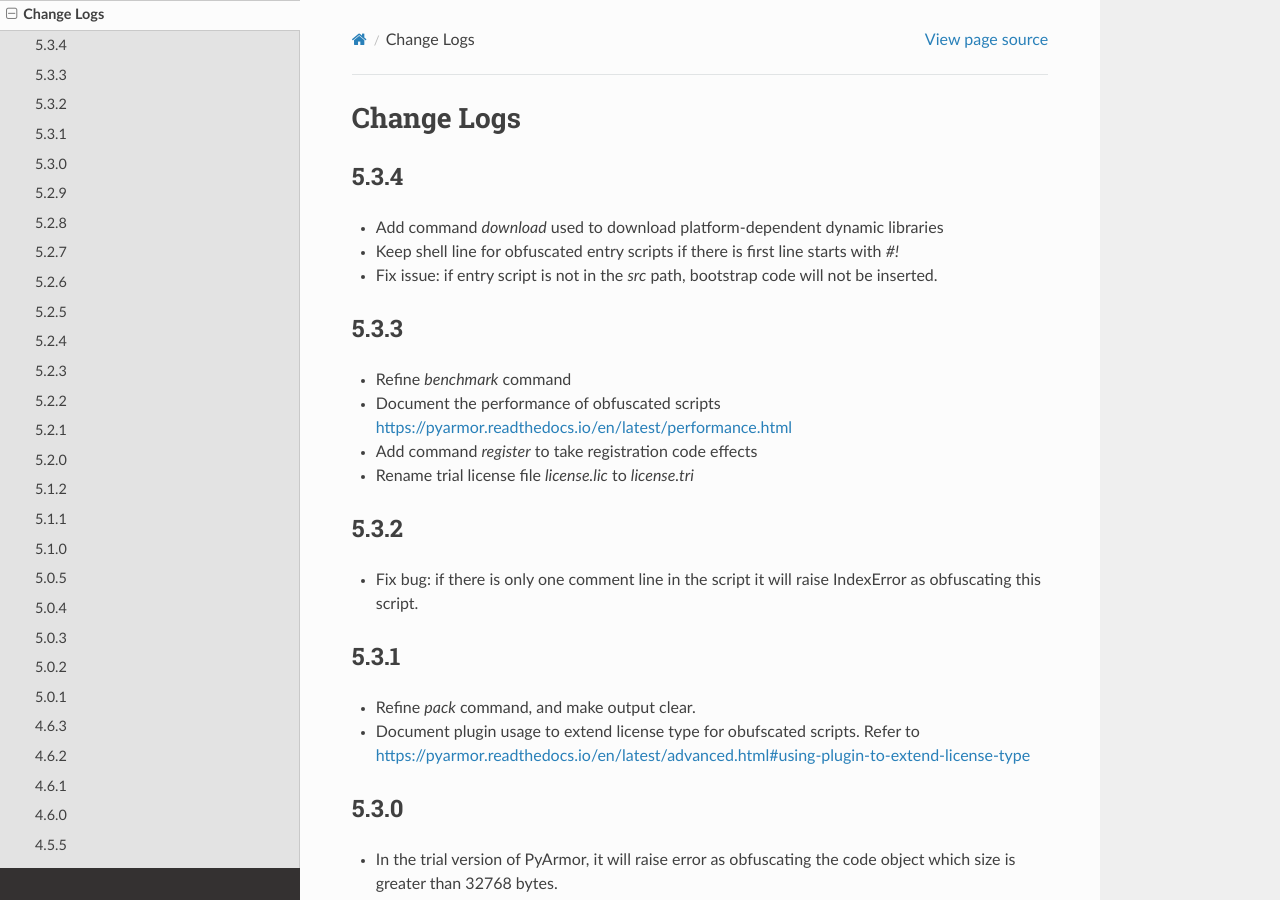
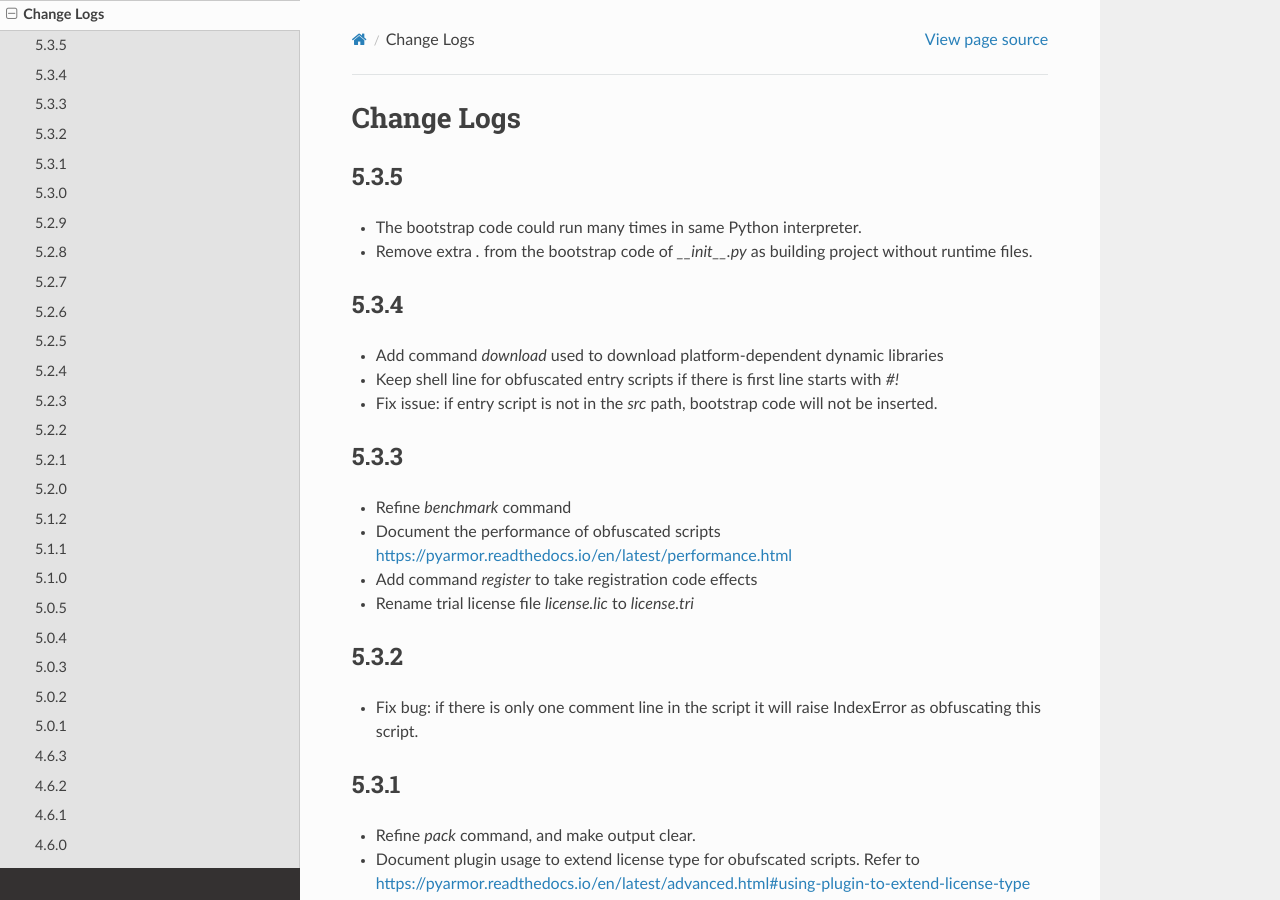
Before and after one commit to dashingsoft/pyarmor, a Sphinx documentation site: the page built from docs/change-logs.rst, in a window 1280 px wide and 900 px high. Built offline with Sphinx 7.4.7 and the Read the Docs theme 2.0.0, drawn with Linux system fonts in a browser that asks for light colours.

Commit message:
Add change logs

```diff
--- a/docs/change-logs.rst
+++ b/docs/change-logs.rst
@@ -2,6 +2,11 @@
 
 Change Logs
 ===========
+
+5.3.5
+-----
+* The bootstrap code could run many times in same Python interpreter.
+* Remove extra `.` from the bootstrap code of `__init__.py` as building project without runtime files.
 
 5.3.4
 -----
```
